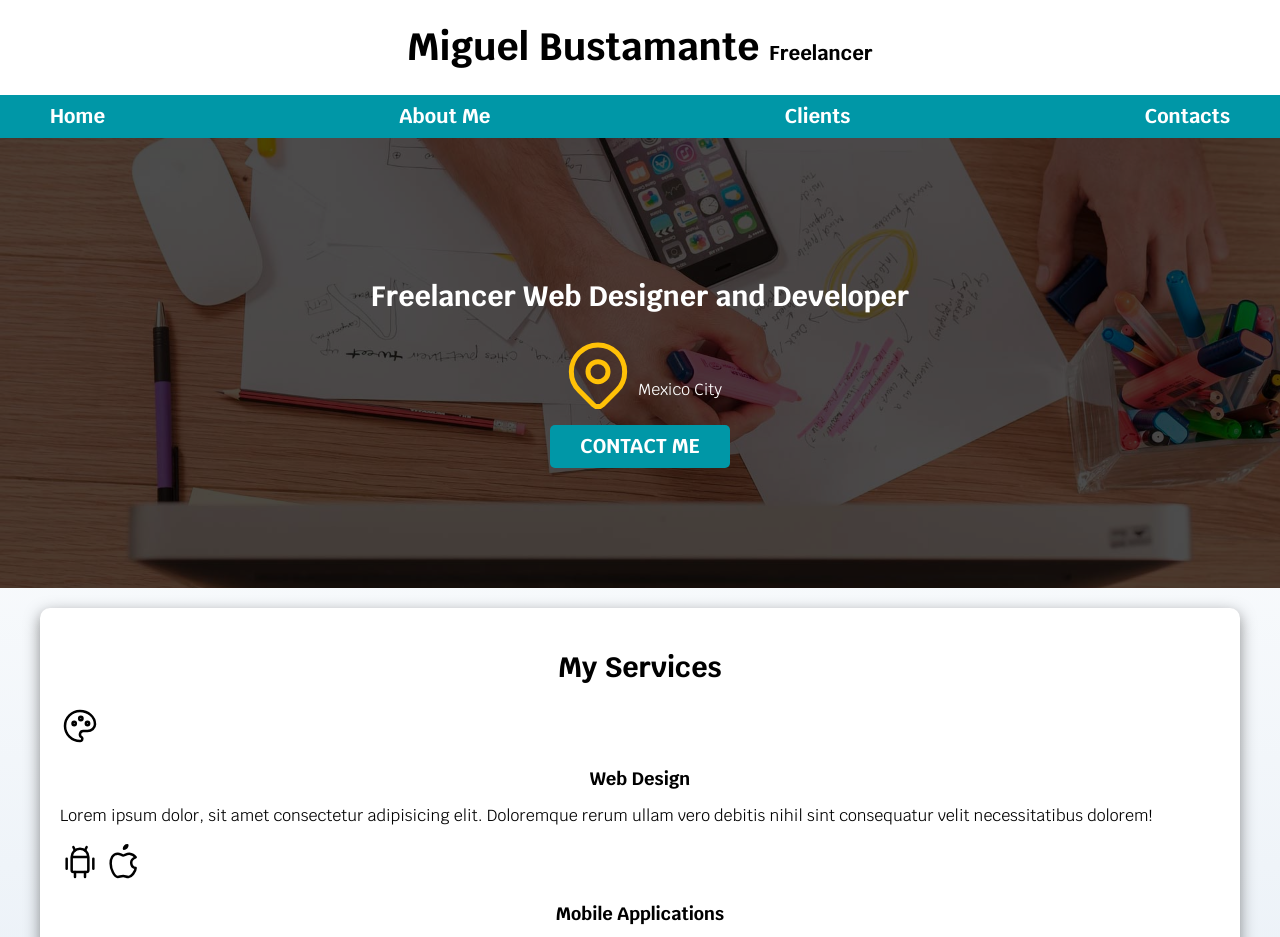
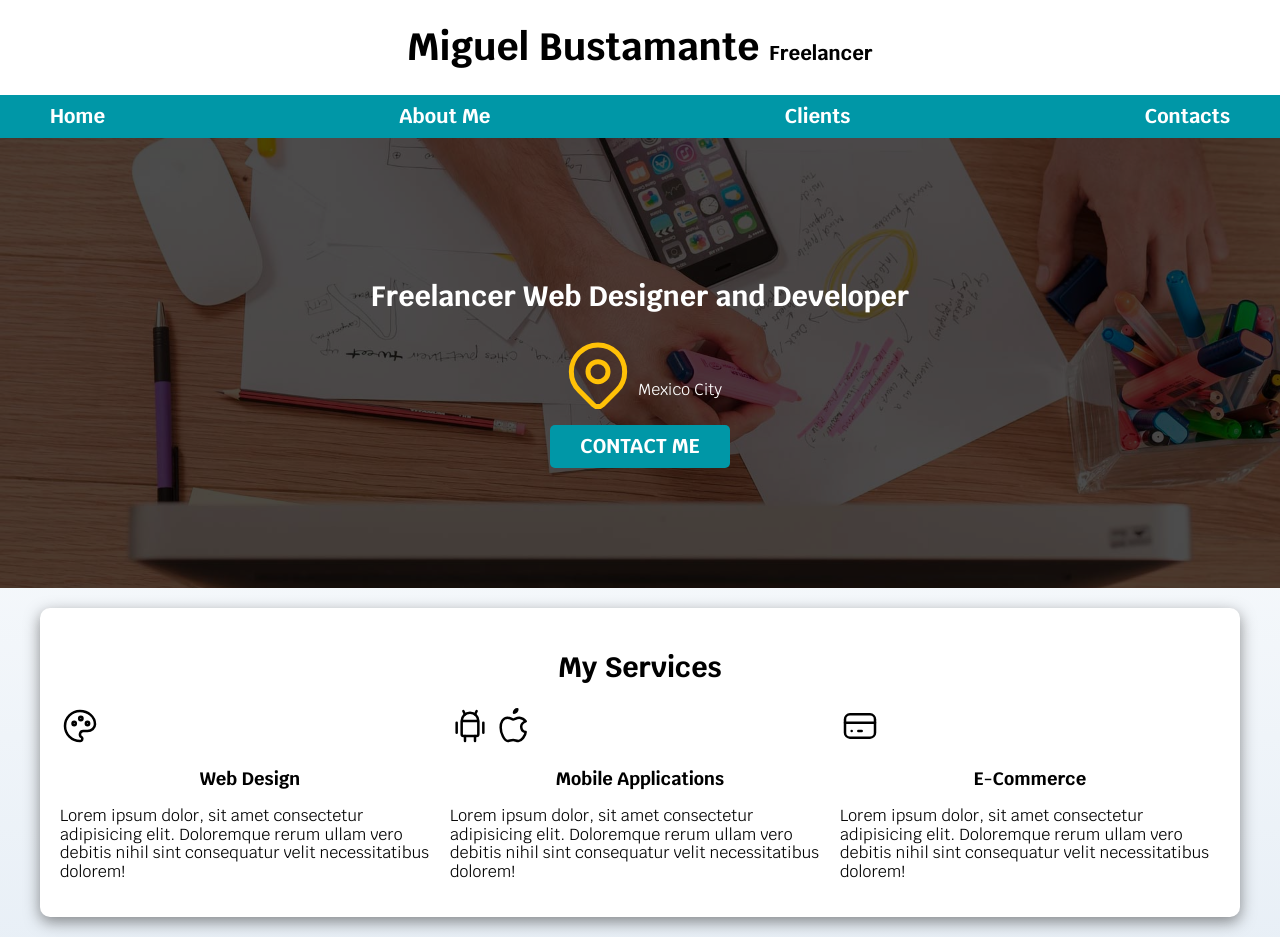
Before and after one commit to MiguelBusta/html_css_learning_path, a plain HTML site: page freelancer_inicio/index.html in a window 1280 px wide. Shown: the top 937 px of the page. Drawn offline with Linux system fonts and the light colour scheme.

Commit message:
6: Add css grid to the main section

```diff
--- a/freelancer_inicio/index.html
+++ b/freelancer_inicio/index.html
@@ -43,7 +43,7 @@
 
     <main class="container shadow">
         <h2>My Services</h2>
-
+        <div class="services">
             <section>
                 <svg xmlns="http://www.w3.org/2000/svg" class="icon icon-tabler icon-tabler-palette" width="40" height="40" viewBox="0 0 24 24" stroke-width="1.5" stroke="#000000" fill="none" stroke-linecap="round" stroke-linejoin="round">
                     <path stroke="none" d="M0 0h24v24H0z" fill="none"/>
@@ -87,6 +87,7 @@
                 <h3>E-Commerce</h3>
                 <p>Lorem ipsum dolor, sit amet consectetur adipisicing elit. Doloremque rerum ullam vero debitis nihil sint consequatur velit necessitatibus dolorem!</p>
             </section>
+        </div> <!--.services-->
     </main>
 
     <section>
--- a/freelancer_inicio/styles/style.css
+++ b/freelancer_inicio/styles/style.css
@@ -146,3 +146,13 @@ h1, h2, h3 {
     display: flex;
     align-items: flex-end;
 }
+
+/* Services */
+
+@media (min-width: 760px) {
+    .services{
+        display: grid;
+        grid-template-columns: repeat(3, 1fr);
+        column-gap: 1rem;
+    }
+}
```
Lines whose indentation alone changed are shown as unchanged.
